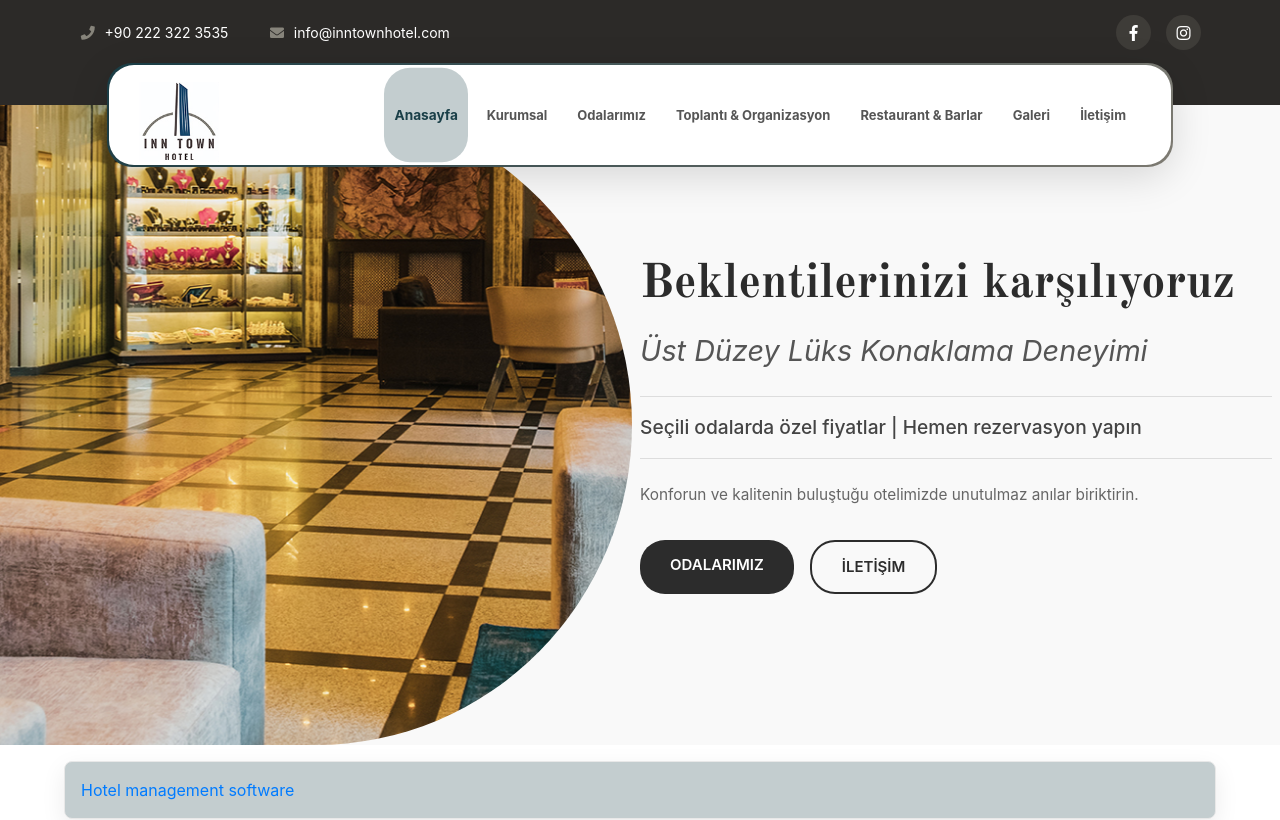
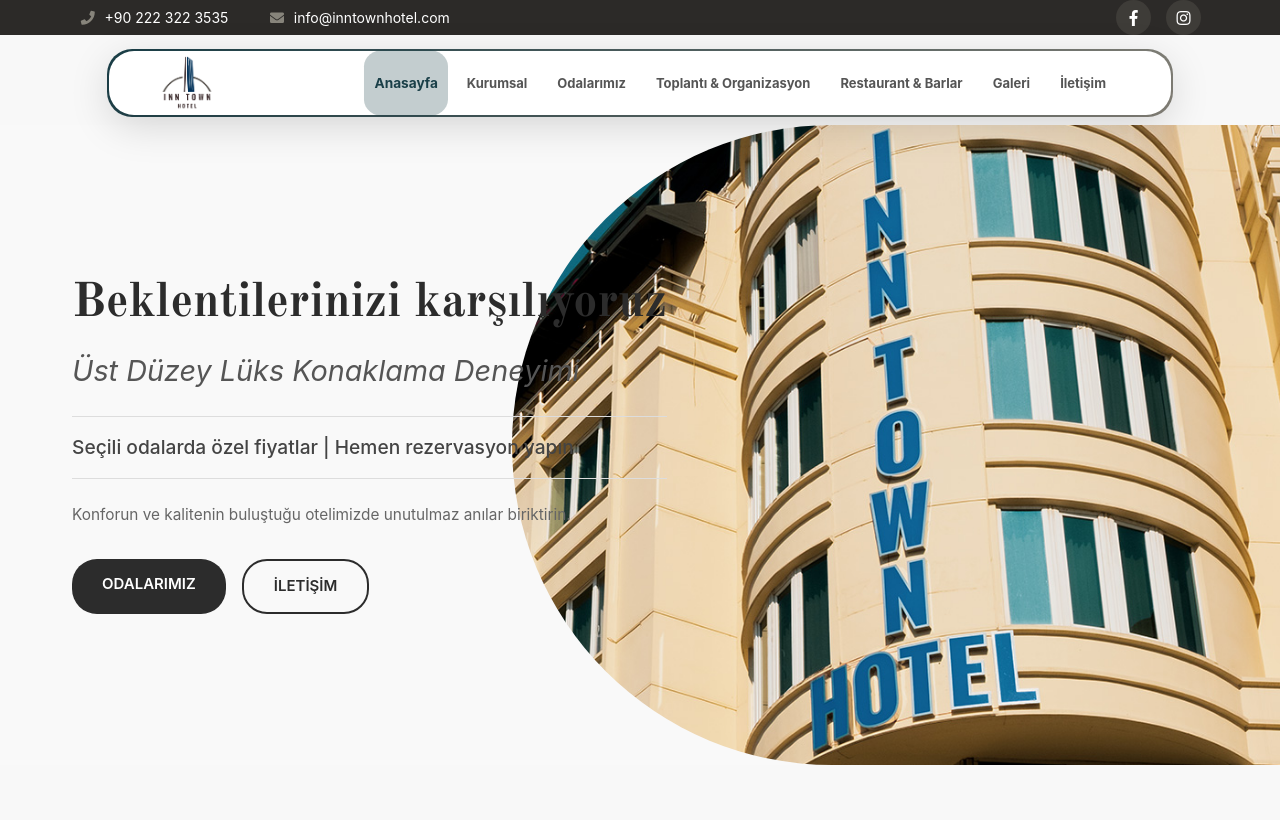
Before and after one commit to MB-Techs-of-Computer/inn-town-hotel, a Next.js app: page / in a window 1280 px wide. Shown: the top 820 px of the page. Built offline with nearby package versions, Linux system fonts and the light colour scheme.

Commit message:
fix breadcrumb, navbar, banner

```diff
--- a/src/components/Banner.tsx
+++ b/src/components/Banner.tsx
@@ -1,54 +1,16 @@
-'use client';
-import Image from 'next/image';
-import Link from 'next/link';
-import { useState, useEffect } from 'react';
-import '@/styles/components/banner.css';
+"use client";
+import Link from "next/link";
+import "@/styles/components/banner.css";
 
 export default function Banner() {
-  const [currentSlide, setCurrentSlide] = useState(0);
-
-  const slides = [
-    { image: '/img/s1.jpg' },
-    { image: '/img/s2.jpg' }
-  ];
-
-  useEffect(() => {
-    const timer = setInterval(() => {
-      setCurrentSlide(prev => (prev + 1) % slides.length);
-    }, 8000);
-    return () => clearInterval(timer);
-  }, [slides.length]);
-
   return (
     <section className="banner-section">
       <div className="banner-container">
-        {slides.map((slide, index) => (
-          <div
-            key={index}
-            className={`banner-slide ${currentSlide === index ? 'active' : ''}`}
-          >
-            <div className="banner-wrapper">
-              <div className="banner-image-container">
-                <div className="image-wrapper">
-                  <Image
-                    src={slide.image}
-                    alt="Hotel Banner"
-                    fill
-                    className="banner-image"
-                    priority={index === 0}
-                  />
-                </div>
-              </div>
-
         <div className="banner-content">
           <h1 className="main-title">Beklentilerinizi karşılıyoruz</h1>
           <div className="subtitle">Üst Düzey Lüks Konaklama Deneyimi</div>
-                <div className="offer-text">
-                  Seçili odalarda özel fiyatlar | Hemen rezervasyon yapın
-                </div>
-                <p className="description">
-                  Konforun ve kalitenin buluştuğu otelimizde unutulmaz anılar biriktirin.
-                </p>
+          <div className="offer-text">Seçili odalarda özel fiyatlar | Hemen rezervasyon yapın</div>
+          <p className="description">Konforun ve kalitenin buluştuğu otelimizde unutulmaz anılar biriktirin.</p>
 
           <div className="cta-section">
             <Link href="/rooms" className="book-now-btn">
@@ -59,9 +21,7 @@
             </Link>
           </div>
         </div>
-            </div>
-          </div>
-        ))}
+        <div className="banner-bg"></div>
       </div>
     </section>
   );
--- a/src/components/Header.tsx
+++ b/src/components/Header.tsx
@@ -166,7 +166,7 @@
               <div className="site-logo">
                 <Link href="/">
                   <Image
-                    src="/img/logo.jpg"
+                    src="/img/inn-town-logo.png"
                     alt="Inn Town Hotel"
                     width={175}
                     height={100}
@@ -199,9 +199,11 @@
                 aria-label="Mobile Menu"
                 onClick={() => setMenuOpen(!menuOpen)}
               >
-                <span></span>
-                <span></span>
-                <span></span>
+                <Image src="/img/icon/menu-icon.png" alt="Menu Icon"
+                  width={20}
+                  height={20}
+                  priority
+                />
               </button>
             </div>
           </div>
--- a/src/styles/components/banner.css
+++ b/src/styles/components/banner.css
@@ -5,75 +5,41 @@
   min-height: 37.5rem;
   overflow: hidden;
   background: #f9f9f9;
+  margin: 7vw 0;
 }
 
 .banner-container {
+  display: flex;
   position: relative;
   width: 100%;
   height: 100%;
-}
-
-.banner-slide {
-    position: absolute;
-    top: 0;
-    left: 0;
-    width: 100%;
-    height: 100%;
-    opacity: 0;
-    transition: opacity 1s ease-in-out;
-}
-
-.banner-slide.active {
-    opacity: 1;
-    z-index: 1;
-}
-
-.banner-wrapper {
-    display: flex;
   align-items: center;
-    width: 100%;
-    height: 100%;
-}
-
-.banner-image-container {
-    flex: 1;
-    height: 100%;
-    display: flex;
-    align-items: center;
-    justify-content: center;
-}
-
-.image-wrapper {
-    position: relative;
-    width: 100%;
-    height: 100%;
-    border-radius: 0 50% 50% 0;
-    overflow: hidden;
-}
-
-.banner-image {
-    object-fit: cover;
-    animation: zoomIn 15s linear infinite;
-}
-
-@keyframes zoomIn {
-
-    0%,
-    100% {
-        transform: scale(1);
-    }
-
-    50% {
-        transform: scale(1.08);
-    }
 }
 
 .banner-content {
-    flex: 1;
+  z-index: 2;
+  margin-left: 5vw;
   padding: 0 0.5rem;
   display: flex;
   flex-direction: column;
   justify-content: center;
+  border-radius: 20px;
+}
+
+.banner-bg {
+  z-index: 1;
+  position: absolute;
+  right: 0;
+  top: 0;
+  width: 60%;
+  height: 100%;
+  background:
+    url('/img/s2.jpg');
+  background-size: cover;
+  background-position: right;
+  background-repeat: no-repeat;
+  border-radius: 450px 0 0 450px;
+  z-index: 1;
 }
 
 .main-title {
@@ -154,19 +120,11 @@
     min-height: 90vh;
   }
 
-    .banner-wrapper {
-        flex-direction: column;
-    }
-
   .banner-image-container {
     width: 100%;
     height: 50vh;
     min-height: 18.75rem;
     max-height: 25rem;
-    }
-
-    .image-wrapper {
-        border-radius: 0 0 1.875rem 1.875rem;
   }
 
   .banner-content {
@@ -221,10 +179,6 @@
     max-height: 20rem;
   }
 
-    .image-wrapper {
-        border-radius: 0 0 1.25rem 1.25rem;
-    }
-
   .main-title {
     font-size: clamp(1.25rem, 6vw, 1.75rem);
     margin-bottom: 0.5rem;
@@ -254,11 +208,11 @@
 }
 
 @media (max-width:400px) {
-    .cta-section{
+  .cta-section {
     flex-direction: column;
   }
 
-    .cta-section a{
+  .cta-section a {
     width: 100%;
   }
 }
--- a/src/styles/components/breadcrumb.css
+++ b/src/styles/components/breadcrumb.css
@@ -39,7 +39,7 @@
 
 .breadcrumb-area .breadcrumb-text {
   position: relative;
-  padding: 100px 0;
+  padding: 15vh 0 2vh 0;
 }
 
 .breadcrumb-area .breadcrumb-text,
--- a/src/styles/components/header.css
+++ b/src/styles/components/header.css
@@ -2,11 +2,47 @@
 
 /* Logo Stilleri */
 header .nav-container .site-logo img {
-  max-width: 175px;
   width: 5rem;
   height: 5rem;
-  position: absolute;
   top: -1.6rem;
+}
+
+@media (max-width: 1800px) {
+  header .nav-container .site-logo img {
+    width: 4rem;
+    height: 4rem;
+  }
+}
+
+@media (max-width: 1400px) {
+  header .nav-container .site-logo img {
+    width: 3.5rem;
+    height: 3.5rem;
+  }
+}
+
+@media (max-width: 1100px) {
+  header .nav-container .site-logo img {
+    width: 2.5rem;
+    height: 2.5rem;
+  }
+}
+
+@media (max-width: 600px) {
+  header.header-three .main-menu-area {
+    margin-top: 2.5rem !important;
+  }
+
+  header .nav-container .site-logo img {
+    width: 4rem;
+    height: 4rem;
+  }
+
+  .site-logo img {
+    background: white;
+    border-radius: 50%;
+    padding: 5px 5px 7px 5px;
+  }
 }
 
 .site-logo {
@@ -19,14 +55,15 @@
   background: white;
   padding: 0 50px;
   position: relative;
-  border-radius: 25px; /* Sabit border-radius */
+  border-radius: 25px;
+  /* Sabit border-radius */
   margin: 0 30px;
   box-shadow: 0 10px 40px rgba(0, 0, 0, 0.15);
   overflow: visible;
   display: flex;
   align-items: center;
   justify-content: space-between;
-  height: 100px;
+  height: 5vw;
 }
 
 /* Gradient Border - Animasyon Kaldırıldı */
@@ -37,14 +74,10 @@
   left: -2px;
   right: -2px;
   bottom: -2px;
-  background: linear-gradient(135deg, #1a3f48 0%, #87847b 100%); /* Sabit gradient */
+  background: linear-gradient(135deg, #1a3f48 0%, #87847b 100%);
+  /* Sabit gradient */
   border-radius: 25px;
   z-index: -1;
-}
-
-/* Menu Items Container */
-.menu-items {
-  margin-left: 80px;
 }
 
 .menu-items ul {
@@ -71,12 +104,12 @@
   font-weight: 700;
   color: #555;
   text-decoration: none;
-  line-height: 100px;
+  line-height: 5vw;
   padding: 0 20px;
   transition: all 0.3s ease;
   position: relative;
   z-index: 3;
-  border-radius: 25px;
+  border-radius: 25%;
   display: block;
 }
 
@@ -101,11 +134,11 @@
 
 header.header-three .main-menu-area {
   position: absolute;
+  margin-top: 1rem;
   left: 0;
   width: 100%;
   z-index: 999;
   height: auto;
-  bottom: -60px;
 }
 
 header.header-three .main-menu-area.sticky-header.sticky-active {
@@ -123,9 +156,7 @@
   box-shadow: 0 15px 35px rgba(0, 0, 0, 0.2);
 }
 
-/* Header Top - RESPONSIVE */
 header.header-three .header-top {
-  padding: 15px 0 55px;
   background-color: #2c2a28;
   color: #fff;
 }
@@ -135,7 +166,6 @@
   align-items: center;
   justify-content: space-between;
   flex-wrap: wrap;
-  gap: 15px;
 }
 
 header.header-three .header-top ul.header-top-info {
@@ -201,21 +231,31 @@
 }
 
 /* Header Top Responsive Kuralları */
-@media (max-width: 991px) {
-  header.header-three .header-top {
-    padding: 12px 0 45px;
+@media (max-width: 600px) {
+  header.header-three .header-top .container {
+    padding: 8px 0;
   }
 
   header.header-three .header-top .d-md-flex {
     justify-content: center;
     text-align: center;
     flex-direction: column;
+    gap: 8px;
+  }
+
+  header.header-three .nav-container {
+    background: none;
+    box-shadow: none;
+    padding: 0;
+  }
+
+  header.header-three .nav-container:before {
+    background: none;
   }
 
   header.header-three .header-top ul.header-top-info {
     justify-content: center;
     width: 100%;
-    /* margin-bottom: 15px; */
   }
 
   header.header-three .header-top ul.header-top-info li {
@@ -226,15 +266,23 @@
   .header-social-links {
     justify-content: center;
     width: 100%;
-    margin-bottom: 1rem;
+  }
+
+  .navbar-toggler {
+    background: white !important;
+    border-radius: 15% !important;
+  }
+
+  header.header-three .main-menu-area.sticky-header.sticky-active .nav-container {
+    box-shadow: none;
+  }
+
+  header.header-three .main-menu-area.sticky-header.sticky-active .nav-container {
+    margin: 0 15px;
   }
 }
 
-@media (max-width: 767px) {
-  header.header-three .header-top {
-    padding: 10px 0 40px;
-  }
-
+@media (max-width: 600px) {
   header.header-three .header-top ul.header-top-info {
     flex-direction: column;
     gap: 8px;
@@ -252,10 +300,6 @@
 }
 
 @media (max-width: 575px) {
-  header.header-three .header-top {
-    padding: 8px 0 35px;
-  }
-
   header.header-three .header-top ul.header-top-info li {
     font-size: 12px;
   }
@@ -305,7 +349,7 @@
   display: block;
   height: 3px;
   width: 100%;
-  background-color: #000;
+  background-color: #2c2a28;
   border-radius: 2px;
   transition: all 0.3s ease;
 }
@@ -345,6 +389,7 @@
   visibility: visible;
   transform: translateY(0);
   max-height: 600px;
+  margin-top: 2rem;
 }
 
 .mobile-menu-content {
@@ -472,21 +517,9 @@
   0% {
     top: -200px;
   }
+
   100% {
     top: 0;
-  }
-}
-
-/* Responsive - Büyük ekranlar */
-@media (min-width: 1600px) {
-  header.header-three .nav-container {
-    padding: 0 80px;
-  }
-}
-
-@media (min-width: 1200px) and (max-width: 1599px) {
-  header.header-three .nav-container {
-    padding: 0 60px;
   }
 }
 
@@ -495,25 +528,12 @@
     font-size: 14px;
     padding: 0 12px;
   }
-
-  .menu-items {
-    margin-left: 100px;
-  }
 }
 
 @media (min-width: 1200px) and (max-width: 1410px) {
   header.header-three .menu-items ul li .nav-link {
     font-size: 13px;
     padding: 0 10px;
-    line-height: 90px;
-  }
-
-  header.header-three .nav-container {
-    padding: 0 30px;
-  }
-
-  .menu-items {
-    margin-left: 120px;
   }
 
   header .nav-container .site-logo img {
@@ -526,43 +546,22 @@
     font-size: 12px;
     padding: 0 8px;
   }
-
-  header.header-three .nav-container {
-    padding: 0 25px;
-  }
-
-  .menu-items {
-    margin-left: 100px;
-  }
 }
 
-/* 1015px civarında menü kırılmasını önle */
 @media (min-width: 992px) and (max-width: 1150px) {
   header.header-three .menu-items ul li .nav-link {
     font-size: 11px;
     padding: 0 6px;
-    line-height: 100px; /* line-height'ı koruyoruz */
-    white-space: nowrap; /* Alt satıra geçmeyi önle */
-  }
-
-  header.header-three .nav-container {
-    padding: 0 20px;
-  }
-
-  .menu-items {
-    margin-left: 90px;
-  }
-
-  header .nav-container .site-logo img {
-    width: 4.5rem;
-    height: 4.5rem;
-    top: -1.4rem;
+    white-space: nowrap;
   }
 }
 
-/* @media (max-width: 1150px) {
+@media (max-width: 992px) {
   .navbar-toggler {
     display: flex !important;
+    justify-content: end;
+    align-items: center;
+    padding-top: 25px;
   }
 
   .nav-menu {
@@ -572,37 +571,6 @@
   header.header-three .nav-container {
     border-radius: 25px;
     margin: 0 15px;
-    height: auto;
-    padding: 2.5rem;
-  }
-
-  .mobile-menu-dropdown {
-    left: 0;
-    right: 0;
-    max-width: 65%;
-    margin: 0 auto;
-  }
-
-  header.header-three .main-menu-area.sticky-active .mobile-menu-dropdown {
-    left: 0;
-    right: 0;
-    max-width: 65%;
-  }
-} */
-
-@media (max-width: 992px) {
-  .navbar-toggler {
-    display: flex !important;
-  }
-
-  .nav-menu {
-    display: none !important;
-  }
-
-  header.header-three .nav-container {
-    border-radius: 25px;
-    margin: 0 15px;
-    padding: 2.5rem;
   }
 
   .mobile-menu-dropdown {
@@ -644,10 +612,6 @@
 }
 
 @media (max-width: 399px) {
-  header.header-three .nav-container {
-    padding: 2.5rem 0.8rem;
-    margin: 0 8px;
-  }
 
   .mobile-menu-dropdown {
     left: 1% !important;
```
Also changed, not shown: public/img/icon/menu-icon.png (added), public/img/inn-town-logo.png (added). Lines whose indentation alone changed are shown as unchanged.
